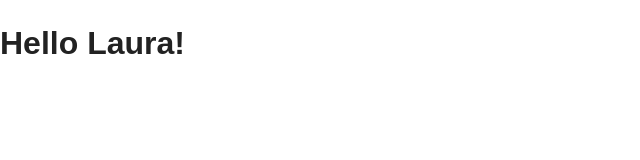
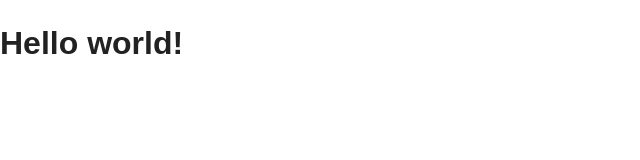
Before and after one commit to tsrtaylor/tsrtaylor.github.com, a plain HTML site: page index.html in a window 1280 px wide. Shown: the full height of the page, 0-640 px from the left. Drawn offline with nearby package versions, Linux system fonts and the light colour scheme.

Commit message:
Update index

```diff
--- a/index.html
+++ b/index.html
@@ -22,7 +22,7 @@
         <![endif]-->
 
         <!-- Add your site or application content here -->
-		<h1>Hello Laura!</h1>
+		<h1>Hello world!</h1>
 
         <script src="//ajax.googleapis.com/ajax/libs/jquery/1.9.1/jquery.min.js"></script>
         <script>window.jQuery || document.write('<script src="js/vendor/jquery-1.9.1.min.js"><\/script>')</script>
```
